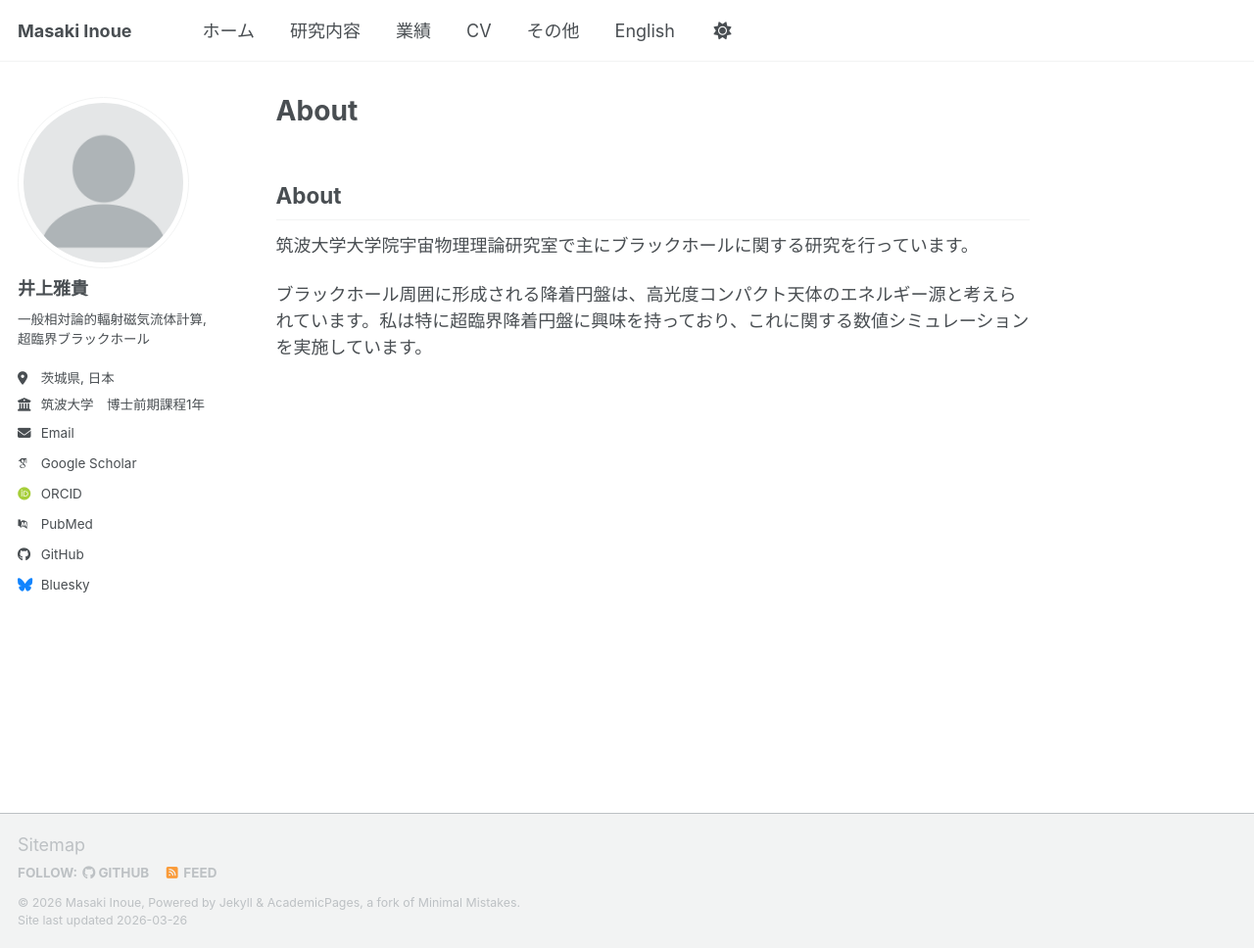
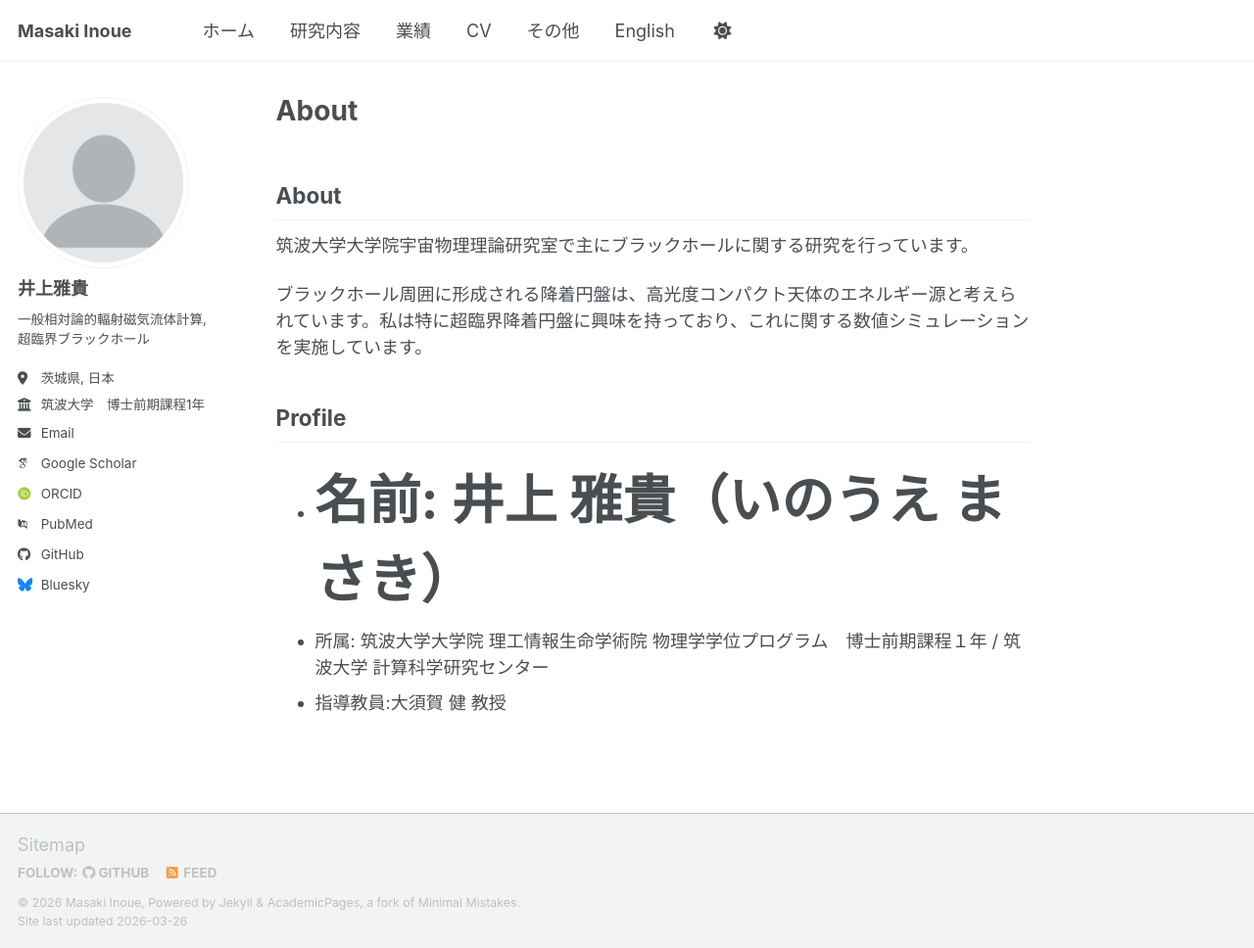
Before and after one commit to Masaki206/Masaki206.github.io, a Jekyll site: the page built from _pages/about.md, in a window 1280 px wide and 968 px high. Shown: the whole window at 98% size. Built offline with Jekyll 4.4.1, drawn with Linux system fonts in a browser that asks for light colours; some web fonts are replaced; our own code applies the rules of GitHub Pages for plain Markdown files; a script bundle is joined from its source files by our own code; library files that are not in the unit come from our copies.

Commit message:
Update about.md

```diff
--- a/_pages/about.md
+++ b/_pages/about.md
@@ -3,3 +3,9 @@
 筑波大学大学院宇宙物理理論研究室で主にブラックホールに関する研究を行っています。
 
 ブラックホール周囲に形成される降着円盤は、高光度コンパクト天体のエネルギー源と考えられています。私は特に超臨界降着円盤に興味を持っており、これに関する数値シミュレーションを実施しています。
+
+## Profile
+
+* <span style="font-size: 3.0em; font-weight: bold;">名前: 井上 雅貴（いのうえ まさき）</span>
+* 所属: 筑波大学大学院 理工情報生命学術院 物理学学位プログラム　博士前期課程１年 / 筑波大学 計算科学研究センター
+* 指導教員:大須賀 健 教授
```
